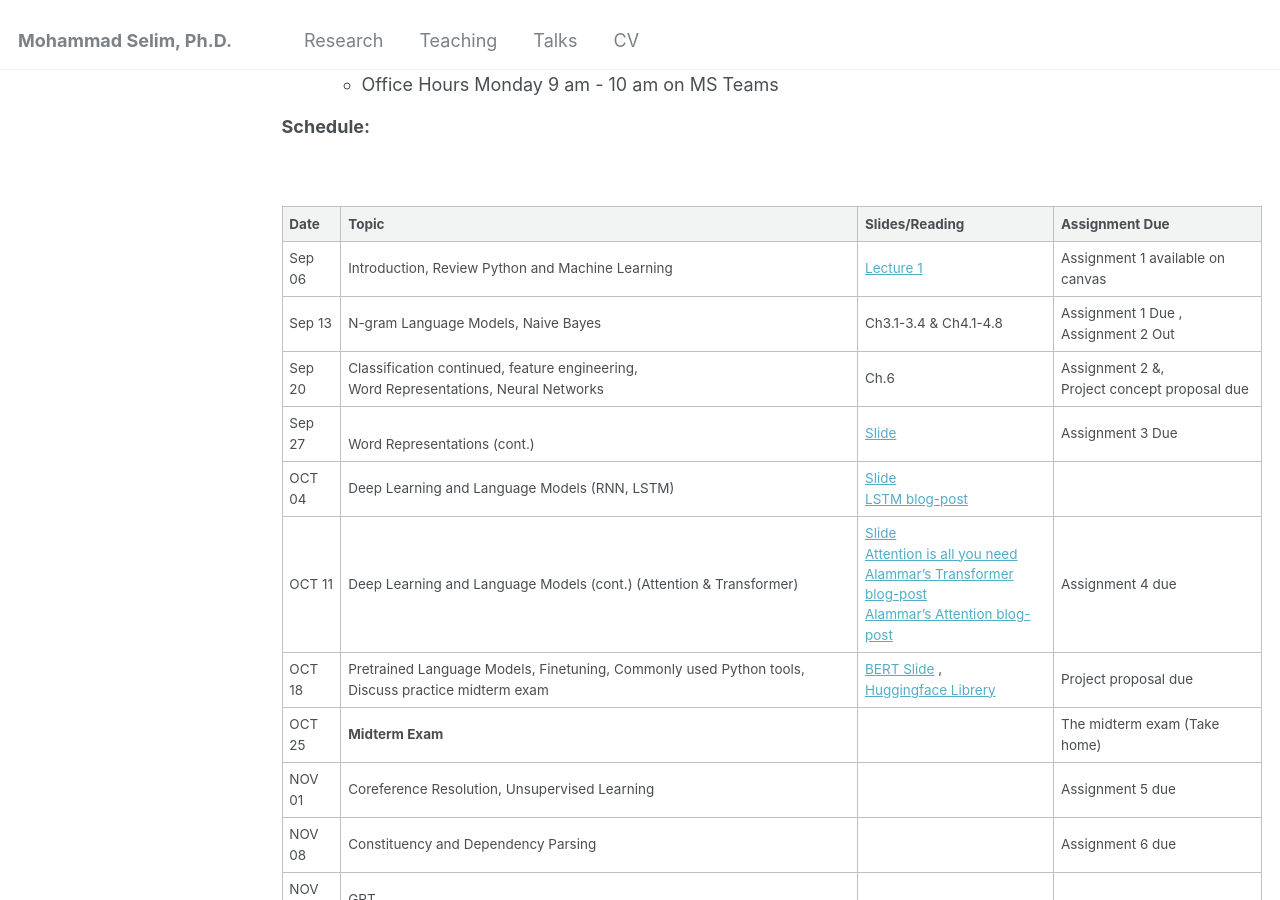
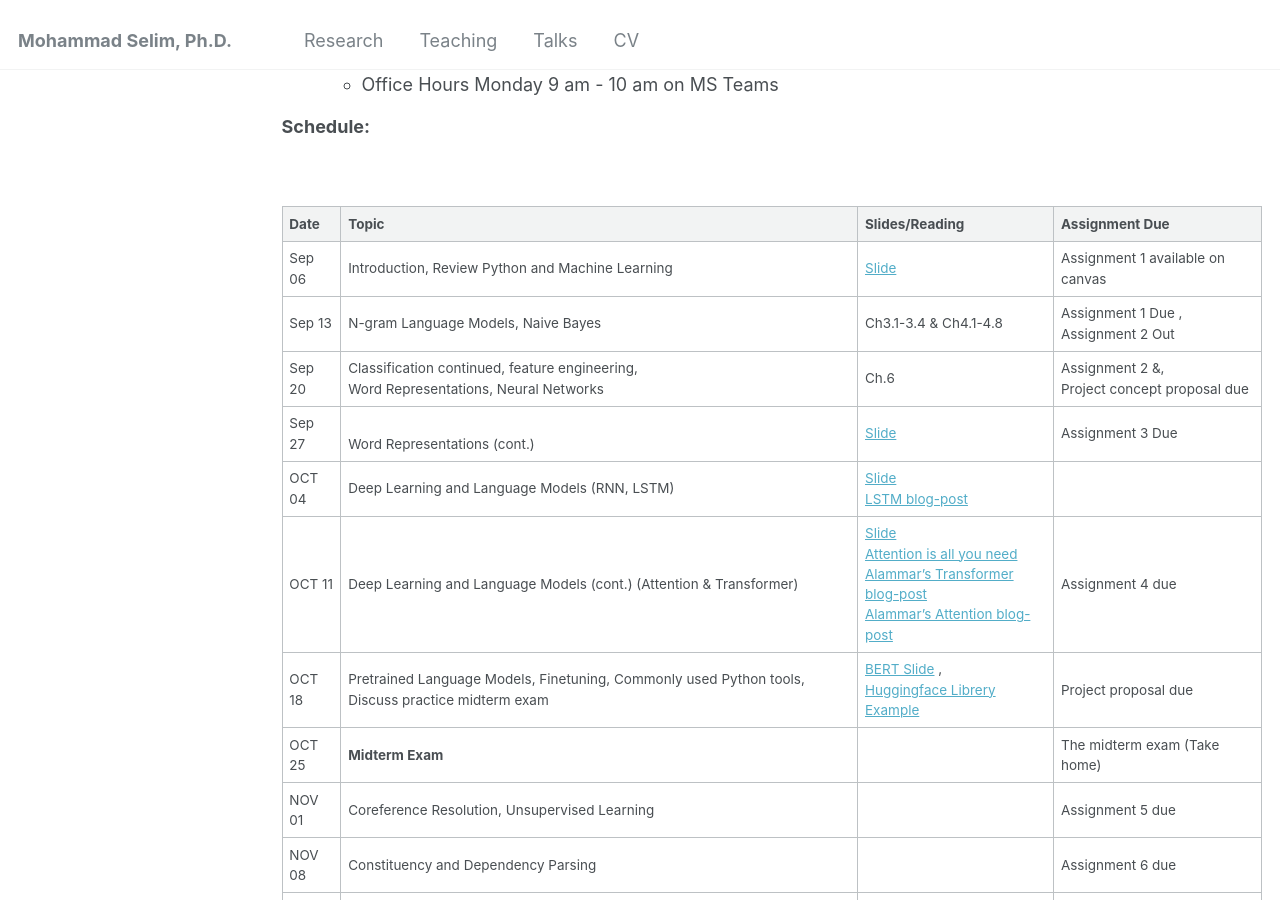
Before and after one commit to selimmd/selimmd.github.io, a Jekyll site: the page built from _teaching/nlp2024.md, in a window 1280 px wide and 900 px high, scrolled down 351 px. Built offline with Jekyll 4.4.1, drawn with Linux system fonts in a browser that asks for light colours.

Commit message:
Update nlp2024.md

```diff
--- a/_teaching/nlp2024.md
+++ b/_teaching/nlp2024.md
@@ -34,13 +34,13 @@ h2, h3, h4, h5, h6 {margin: 0;}
 
 | Date   | Topic                                                                                         | Slides/Reading | Assignment Due |
 |--------|-----------------------------------------------------------------------------------------------|--------|----------------|
-| Sep 06  | Introduction, Review Python and Machine Learning                                             |  [Lecture 1](https://docs.google.com/presentation/d/1qVlDi81KZpN-JWZCUCZe9nEOgHRlTkDp/edit?usp=sharing&ouid=115579883578265764099&rtpof=true&sd=true)|     Assignment 1 available on canvas           |
+| Sep 06  | Introduction, Review Python and Machine Learning                                             |  [Slide](https://docs.google.com/presentation/d/1qVlDi81KZpN-JWZCUCZe9nEOgHRlTkDp/edit?usp=sharing&ouid=115579883578265764099&rtpof=true&sd=true)|     Assignment 1 available on canvas           |
 | Sep 13  | N-gram Language Models, Naive Bayes                                                              | Ch3.1-3.4 & Ch4.1-4.8| Assignment 1 Due , Assignment 2 Out|
 | Sep 20  | Classification continued, feature engineering, <br/> Word Representations, Neural Networks | Ch.6 |   Assignment 2 &, <br/> Project concept proposal due|
 | Sep 27  | <br/> Word Representations (cont.) | [Slide](https://docs.google.com/presentation/d/1QuoOQXcAF812_ZI59ehgF9BzCVvIFK5w/edit?usp=sharing&ouid=115579883578265764099&rtpof=true&sd=true) | Assignment 3 Due|
 | OCT 04  | Deep Learning and Language Models  (RNN, LSTM)                                                         | [Slide](https://docs.google.com/presentation/d/1eyMPVrKNwTYC1Xdpw6x2O17YzDbj73JX/edit?usp=sharing&ouid=115579883578265764099&rtpof=true&sd=true) <br/> [LSTM blog-post](https://colah.github.io/posts/2015-08-Understanding-LSTMs/)   | |
 | OCT 11  | Deep Learning and Language Models (cont.)  (Attention & Transformer)                                               | [Slide](https://docs.google.com/presentation/d/1SwEF2iyhOKQntgSV6zmPz9pSuT_uhEmT/edit?usp=sharing&ouid=115579883578265764099&rtpof=true&sd=true) <br/> [Attention is all you need](https://arxiv.org/pdf/1706.03762) <br/> [Alammar's Transformer blog-post]([https://colah.github.io/posts/2015-08-Understanding-LSTMs/](https://jalammar.github.io/illustrated-transformer/))  <br/>  [Alammar's Attention blog-post](https://jalammar.github.io/visualizing-neural-machine-translation-mechanics-of-seq2seq-models-with-attention/)  | Assignment 4 due |
-| OCT 18 |  Pretrained Language Models, Finetuning, Commonly used Python tools, Discuss practice midterm exam  | [BERT Slide](https://nlp.stanford.edu/seminar/details/jdevlin.pdf) ,<br /> [Huggingface Librery](https://github.com/huggingface/transformers) | Project proposal due |
+| OCT 18 |  Pretrained Language Models, Finetuning, Commonly used Python tools, Discuss practice midterm exam  | [BERT Slide](https://nlp.stanford.edu/seminar/details/jdevlin.pdf) ,<br /> [Huggingface Librery](https://github.com/huggingface/transformers) <br/> [Example](https://colab.research.google.com/drive/1iGT06A1D56N4oABoQMTmbEcN89ADRWvR?usp=sharing) | Project proposal due |
 | OCT 25 | **Midterm Exam** |  | The midterm exam (Take home) |
 | NOV 01 | Coreference Resolution, Unsupervised Learning  | |  Assignment 5 due|
 | NOV 08  | Constituency and Dependency Parsing |  | Assignment 6 due |
```
